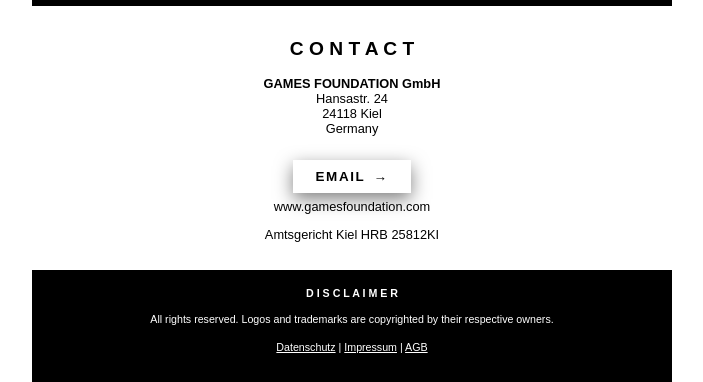
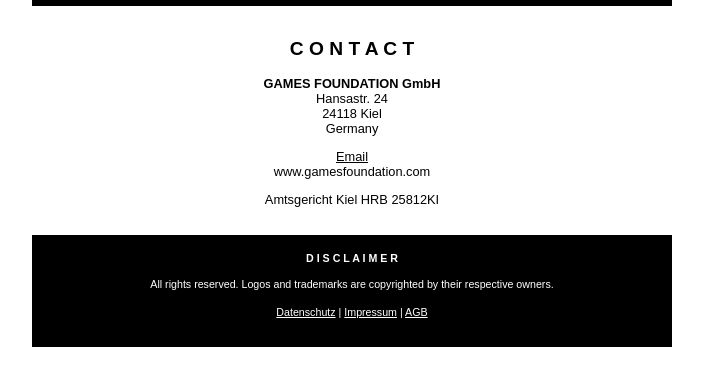
Before and after one commit to gus0650/GamesFoundation, a plain HTML site: page index.html in a window 1280 px wide. Shown: the part 2797-3179 px from the top of the page, without its empty margins (288-991 px from the left). After the commit the page ends 3144 px from the top, so only its background shows below. Drawn offline with Linux system fonts and the light colour scheme; files whose address does not match are found by name.

Commit message:
Update index.html

```diff
--- a/index.html
+++ b/index.html
@@ -291,7 +291,7 @@
 	<p>
 
 	<p>
-	<a class="cta" data-mail="info">Email</a><br>
+	<a data-mail="info">Email</a><br>
 	www.gamesfoundation.com<br>
 	<p/>
 
```
